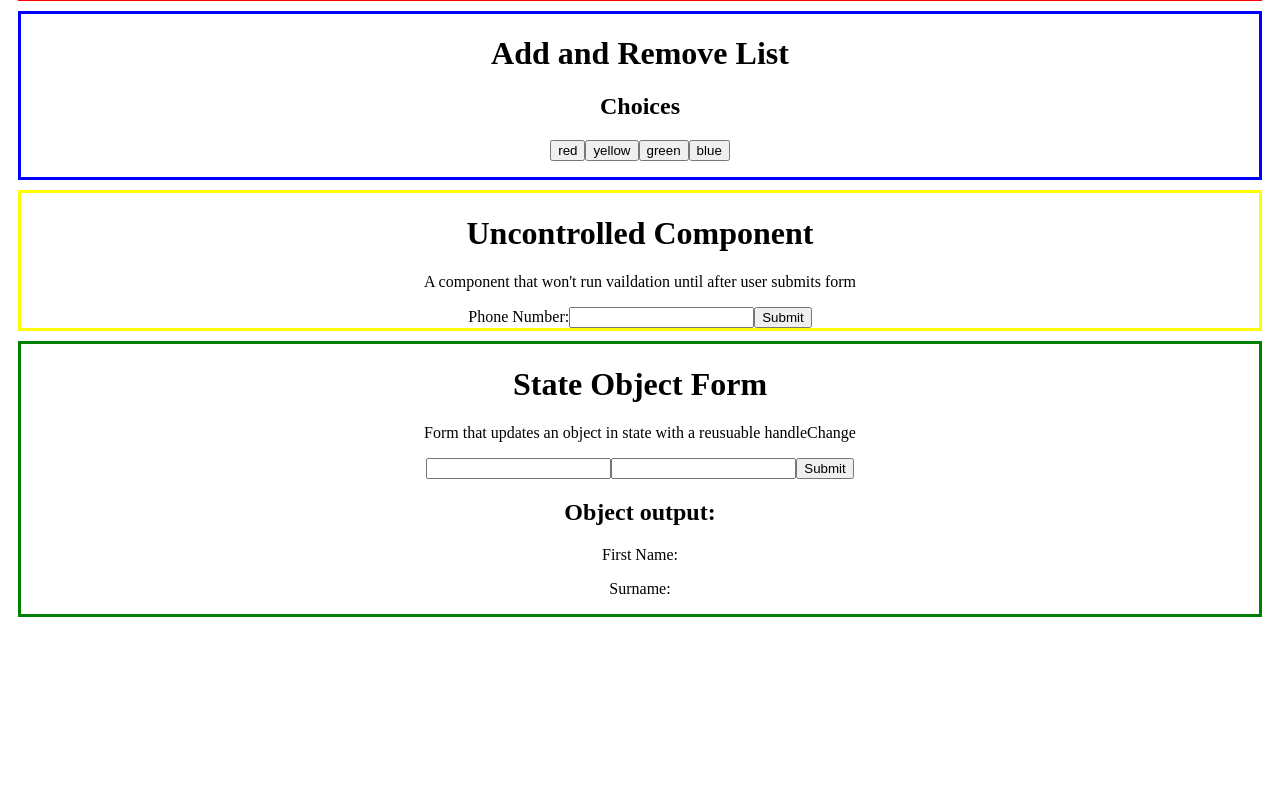
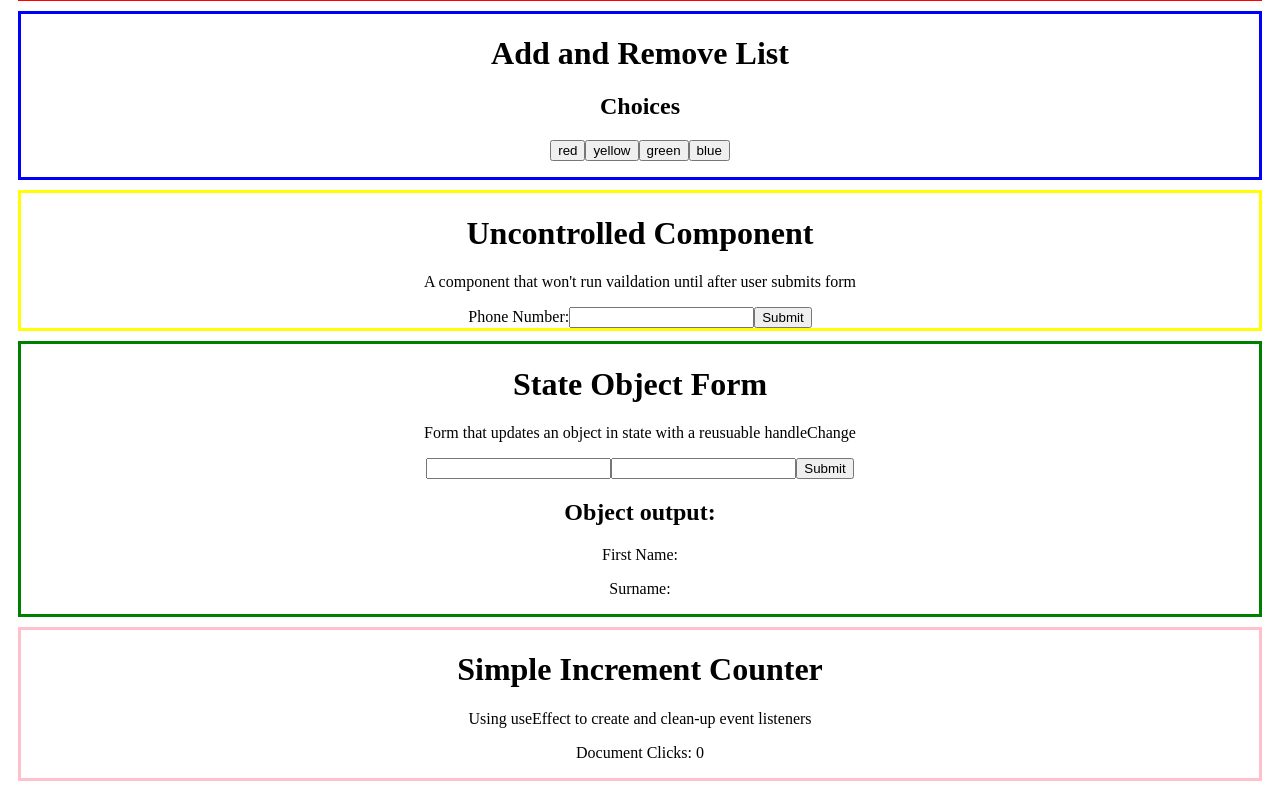
Before and after one commit to RussellShire/react-form-patterns, a React (Create React App) app: page / in a window 1280 px wide. Shown: the part 422-1213 px from the top of the page. Before the commit the page ends 1049 px from the top, so only its background shows below. Built offline with nearby package versions, Linux system fonts and the light colour scheme.

Commit message:
Add Counter component

```diff
--- a/src/App.js
+++ b/src/App.js
@@ -3,6 +3,7 @@ import Checklist from './components/Checklist';
 import PhoneNumberForm from './components/Uncontrolled-Component';
 import AddRemoveList from './components/AddRemoveList/AddRemoveList';
 import UpdateStateObject from './components/UpdateStateObject';
+import Counter from './components/Counter';
 
 function App() {
   return (
@@ -19,6 +20,9 @@ function App() {
       <div style={{border: 'solid green', margin: 10}}>
         <UpdateStateObject />
       </div>
+      <div style={{border: 'solid pink', margin: 10}}>
+        <Counter />
+      </div>
     </div>
   );
 }
--- /dev/null
+++ b/src/components/Counter.js
@@ -0,0 +1,27 @@
+import React, { useState, useEffect } from 'react';
+
+function Counter() {
+  const [clickCount, setClickCount] = useState(0);
+
+  useEffect(() => {
+    document.addEventListener('mousedown', increment)
+    return () => {
+    document.removeEventListener('mousedown', increment);
+  };
+  })
+
+  const increment = () => {
+    setClickCount((prev) => prev + 1)
+
+  }
+
+  return (
+      <div>
+        <h1>Simple Increment Counter</h1>
+        <p>Using useEffect to create and clean-up event listeners</p>
+        <p>Document Clicks: {clickCount}</p>
+      </div>
+  );
+}
+
+export default Counter;
```
Also changed, not shown: 1 other file (tests, documents, lock files or other folders).
